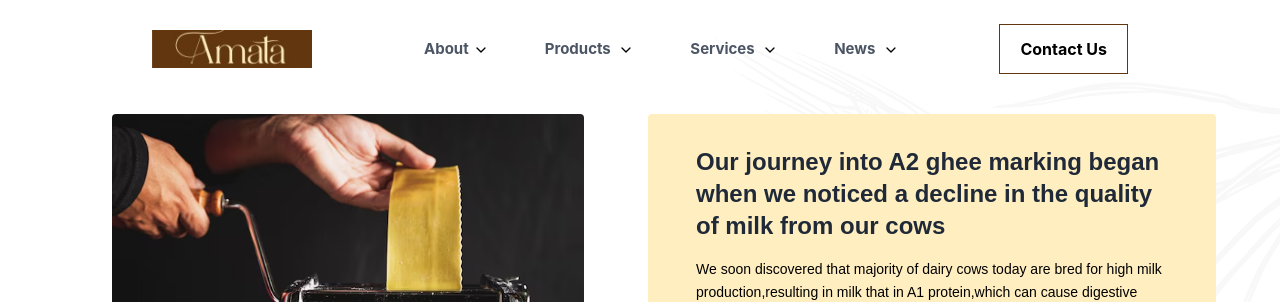
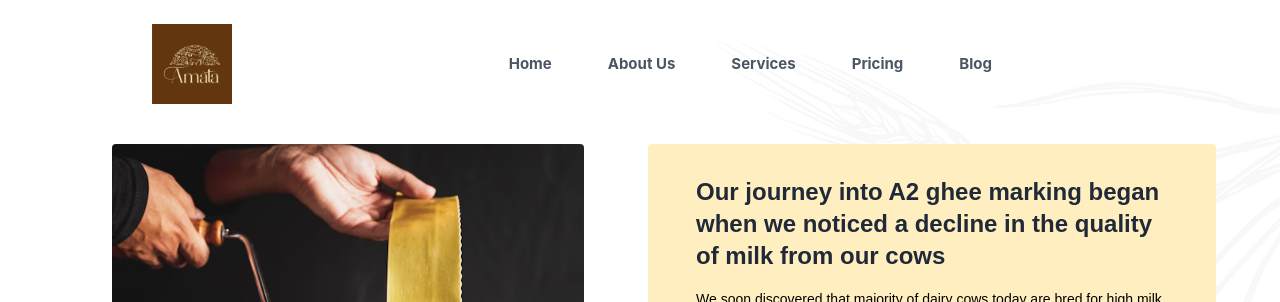
Before and after one commit to Mohammedpashaf/amataghee, a React (Create React App) app: page /SecondPage in a window 1280 px wide. Shown: the top 302 px of the page. Built offline with nearby package versions, Linux system fonts and the light colour scheme.

Commit message:
Add files via upload

```diff
--- a/src/components/common/CustomButton.jsx
+++ b/src/components/common/CustomButton.jsx
@@ -1,7 +1,9 @@
 function CustomButton(props) {
+  debugger
+  const getClasname = props.customClass ? props.className : 'Custombtn';
     return(
       <div>
-        <button className="Custombtn">{props.name}</button>
+        <button className={getClasname}>{props.name}</button>
       </div>
 
     )
--- a/src/components/common/IconComponent.jsx
+++ b/src/components/common/IconComponent.jsx
@@ -1,6 +1,6 @@
 function IconComponent(props) {
     return(
-        <img src={props.img}/>
+        <img src={props.img} className={props.className} alt={props.alt}/>
     );
 }
 export default IconComponent;
--- a/src/components/common/NavBar.jsx
+++ b/src/components/common/NavBar.jsx
@@ -1,29 +1,33 @@
+/* eslint-disable jsx-a11y/anchor-is-valid */
+/* eslint-disable no-script-url */
 import { useCallback, useState } from 'react';
-import amataLogo from '../../assets/img/amata-logo.jpeg';
+import { Link } from "react-router-dom";
 import ArrowDown from './ArrowDown';
 import SubHeader from './Subheader';
 
-export default function Example() {
+export default function Example(props) {
   const [expand, setExpand] = useState(false);
+  debugger
 
   const handleClick = useCallback(() => {
     setExpand(true);
-  }, [expand]);
+  }, []);
 
   const closeNav = useCallback(() => {
     setExpand(false);
-  }, [expand]);
+  }, []);
+
 
   return (
 
     <div className='sm:w-4/5 mx-auto text-center max-w-screen-lg mx-auto'>
       <header class="py-4 sm:px-4 sm:px-10 relative z-50">
         <div class='max-w-7xl w-full mx-auto flex flex-wrap items-center gap-4 p-2'>
-          <a href="javascript:void(0)"><img src={amataLogo} alt="logo" class='w-40' />
+          <a href="javascript:void(0)"><img src={props.data.img} alt="logo" className={props.data.width} />
           </a>
 
           <div id="collapseMenu"
-            className={"max-lg:before:fixed max-lg:before:bg-black max-lg:before:opacity-40 max-lg:before:inset-0 max-lg:before:z-50 " + (expand ? '' : 'max-lg:hidden lg:!block')}
+            className={"absolute right-32 max-lg:before:fixed max-lg:before:bg-black max-lg:before:opacity-40 max-lg:before:inset-0 max-lg:before:z-50 " + (expand ? '' : 'max-lg:hidden lg:!block')}
             >
             <button id="toggleClose" onClick={closeNav} class='lg:hidden fixed top-2 right-4 z-[100] rounded-full bg-white p-3'>
               <svg xmlns="http://www.w3.org/2000/svg" class="w-4 fill-black" viewBox="0 0 320.591 320.591">
@@ -37,61 +41,35 @@ export default function Example() {
             </button>
 
             <ul class='lg:flex lg:ml-12 lg:gap-x-6 max-lg:space-y-3 max-lg:fixed max-lg:bg-white max-lg:w-1/2 max-lg:min-w-[300px] max-lg:top-0 max-lg:left-0 max-lg:p-4 max-lg:h-full max-lg:shadow-md max-lg:overflow-auto z-50'>
-              <li class='group gap-7 m-r-2 m-l-3 max-lg:border-b max-lg:py-3 relative'>
-                <a href='javascript:void(0)'
-                  class='hover:text-[#62360F] text-gray-600 text-[15px] font-bold lg:hover:fill-[#62360F] block'>About<ArrowDown />
-                </a>
-                <ul
-                  class='absolute shadow-lg bg-white space-y-3 lg:top-5 max-lg:top-8 -left-6 min-w-[250px] z-50 max-h-0 overflow-hidden group-hover:opacity-100 group-hover:max-h-[700px] px-6 group-hover:pb-4 group-hover:pt-6 transition-all duration-500'>
-                  <SubHeader name='About'/>
-                  <SubHeader name='Products'/>
-                  <SubHeader name='Services'/>
-                  <SubHeader name='News'/>
-                </ul>
-              </li>
+              {
+                //  m-l-3
+                props.data.headerData.map((value)=>(
                   <li class='group gap-7 m-r-2 max-lg:border-b max-lg:py-3 relative'>
                     <a href='javascript:void(0)'
-                  class='hover:text-[#62360F] text-gray-600 text-[15px] font-bold lg:hover:fill-[#62360F] block'>Products <ArrowDown />
+                      class='hover:text-[#62360F] text-gray-600 text-[15px] font-bold lg:hover:fill-[#62360F] block'><Link to={value.path}>{value.name}</Link>
+                      {value.subheader && (<ArrowDown />)}
                     </a>
-                <ul
-                  class='absolute shadow-lg bg-white space-y-3 lg:top-5 max-lg:top-8 -left-6 min-w-[250px] z-50 max-h-0 overflow-hidden group-hover:opacity-100 group-hover:max-h-[700px] px-6 group-hover:pb-4 group-hover:pt-6 transition-all duration-500'>
-                  <SubHeader name='About'/>
-                  <SubHeader name='Products'/>
-                  <SubHeader name='Services'/>
-                  <SubHeader name='News'/>
+                    {value.subheader && (
+                      <ul class='absolute shadow-lg bg-white space-y-3 lg:top-5 max-lg:top-8 -left-6 min-w-[250px] z-50 max-h-0 overflow-hidden group-hover:opacity-100 group-hover:max-h-[700px] px-6 group-hover:pb-4 group-hover:pt-6 transition-all duration-500'>
+
+                      {value.subheader.map((value2)=>(
+                        <SubHeader name={value2.name}/>
+                      ))}
                         </ul>
+                    )}
                   </li>
-              <li class='group gap-7 m-r-2 max-lg:border-b max-lg:py-3 relative'>
-                <a href='javascript:void(0)'
-                  class='hover:text-[#62360F] text-gray-600 text-[15px] font-bold lg:hover:fill-[#62360F] block'>Services <ArrowDown />
-                </a>
-                <ul
-                  class='absolute shadow-lg bg-white space-y-3 lg:top-5 max-lg:top-8 -left-6 min-w-[250px] z-50 max-h-0 overflow-hidden group-hover:opacity-100 group-hover:max-h-[700px] px-6 group-hover:pb-4 group-hover:pt-6 transition-all duration-500'>
-                  <SubHeader name='About'/>
-                  <SubHeader name='Products'/>
-                  <SubHeader name='Services'/>
-                  <SubHeader name='News'/>
-                </ul>
-              </li>
-              <li class='group gap-7 m-r-2 max-lg:border-b max-lg:py-3 relative'>
-                <a href='javascript:void(0)'
-                  class='hover:text-[#62360F] text-gray-600 text-[15px] font-bold lg:hover:fill-[#62360F] block'>News <ArrowDown />
-                </a>
-                <ul
-                  class='absolute shadow-lg bg-white space-y-3 lg:top-5 max-lg:top-8 -left-6 min-w-[250px] z-50 max-h-0 overflow-hidden group-hover:opacity-100 group-hover:max-h-[700px] px-6 group-hover:pb-4 group-hover:pt-6 transition-all duration-500'>
-                  <SubHeader name='About'/>
-                  <SubHeader name='Products'/>
-                  <SubHeader name='Services'/>
-                  <SubHeader name='News'/>
-                </ul>
-              </li>
+                ))
+              }
             </ul>
           </div>
 
           <div class='flex ml-auto'>
+            {props.data.contactus && (
               <button
               class='hover:text-[#62360F] border border-full-3 flex items-center transition-all font-bold px-5 sm:py-3'>Contact Us
             </button>
+            )}
+
 
             <button onClick={handleClick} id="toggleOpen" class='lg:hidden ml-7'>
               <svg class="w-7 h-7" fill="#000" viewBox="0 0 20 20" xmlns="http://www.w3.org/2000/svg">
--- a/src/components/common/Subheader.jsx
+++ b/src/components/common/Subheader.jsx
@@ -1,3 +1,5 @@
+/* eslint-disable no-script-url */
+/* eslint-disable jsx-a11y/anchor-is-valid */
 function SubHeader(props) {
     return(
         <div>
```
Lines whose indentation alone changed are shown as unchanged.
